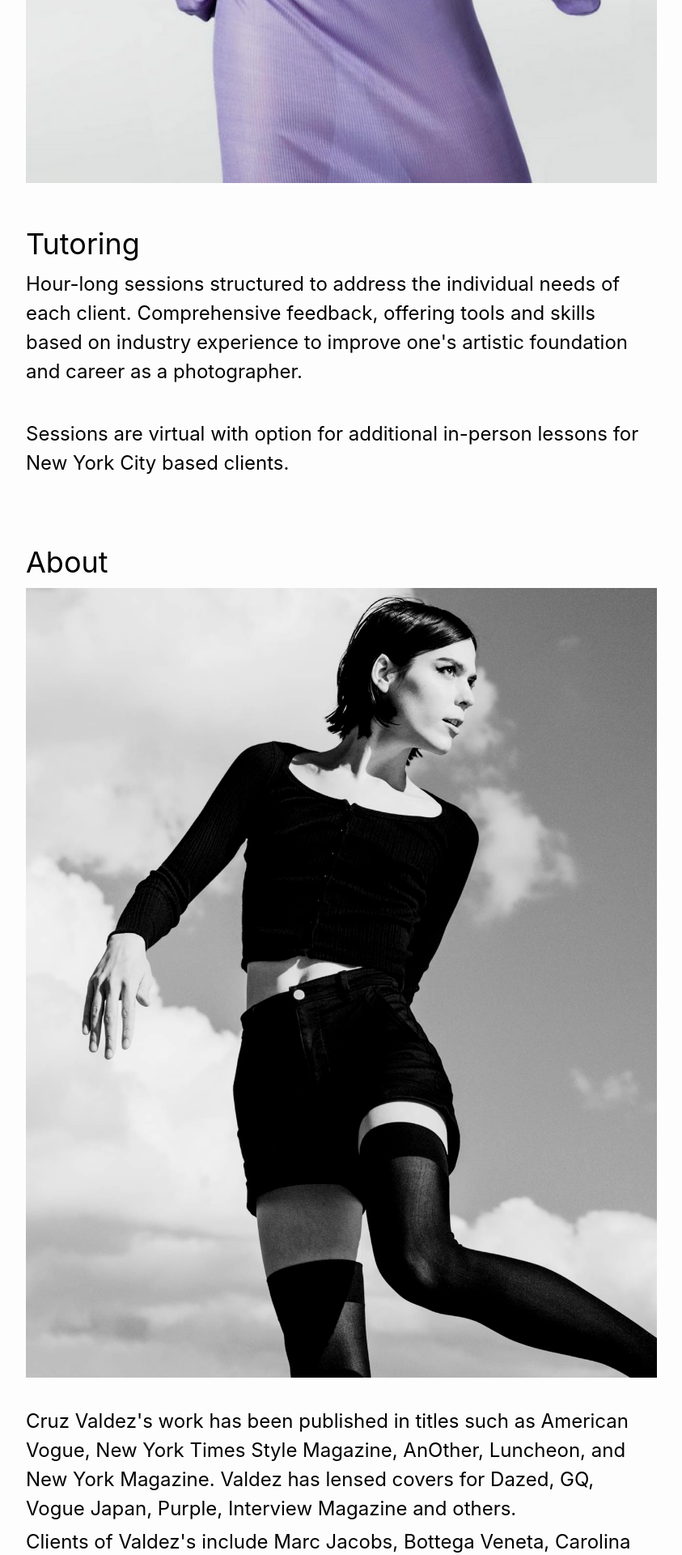
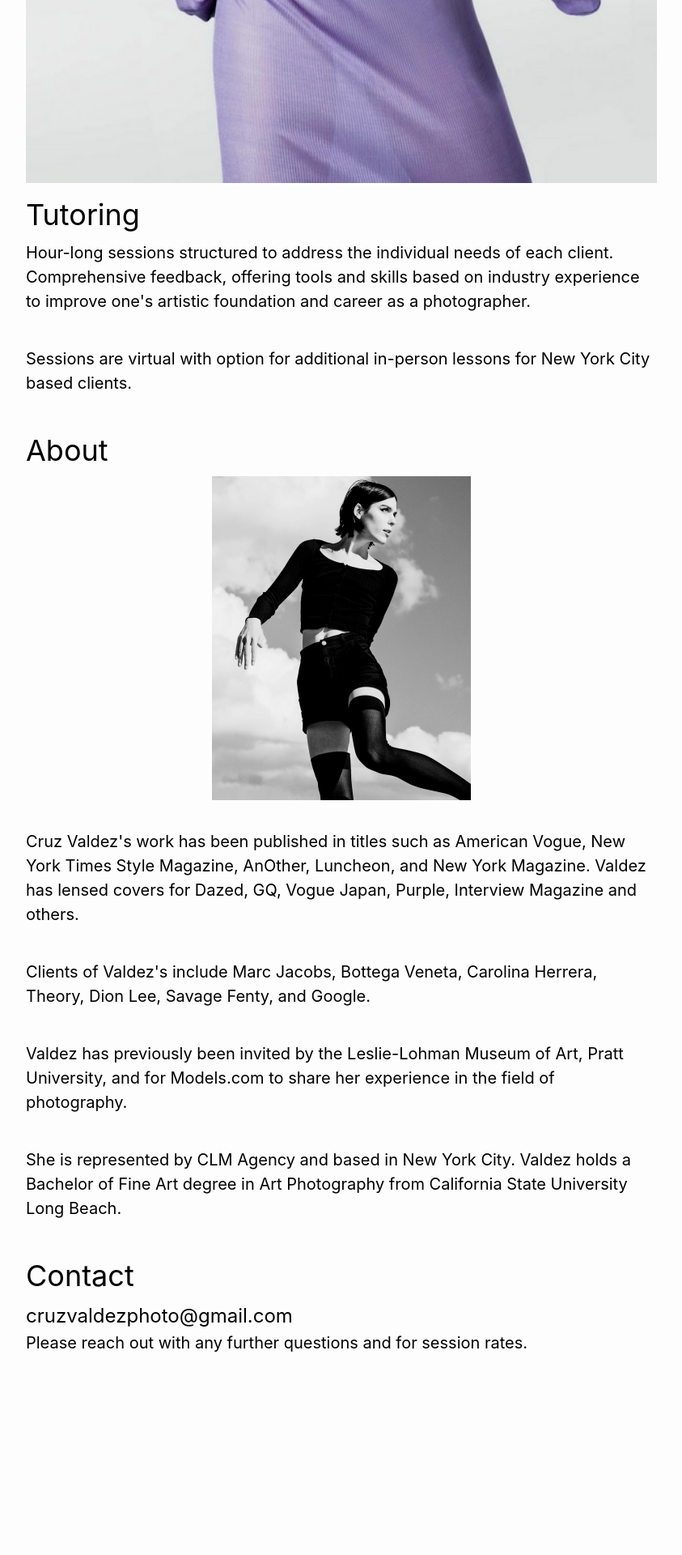
Before and after one commit to maybesheforgot/ccvtutor, a Jekyll site: the page built from index.markdown, in a window 1280 px wide. Shown: the part 853-2773 px from the top of the page at 81% size, without its empty margins (218-1061 px from the left). Built offline with Jekyll 4.4.1, drawn with Linux system fonts in a browser that asks for light colours; after the commit the page ends 2613 px from its top, so only the background shows below that.

Commit message:
made more changes to layout

```diff
--- a/_includes/about.html
+++ b/_includes/about.html
@@ -1,15 +1,13 @@
 <div class="about">
 <h2>About</h2>
-<img src="uploads/sp.jpg"></img>
-<br>
+<center><img src="uploads/sp.jpg" style="width:320px; height: 400px;"></img></center>
 <br>
 <p>Cruz Valdez's work has been published in titles such as American Vogue, New York Times Style Magazine, AnOther, Luncheon, and New York Magazine. Valdez has lensed covers for Dazed, GQ, Vogue Japan, Purple, Interview Magazine and others.</p>
-
+<br>
 <p>Clients of Valdez's include Marc Jacobs, Bottega Veneta, Carolina Herrera, Theory, Dion Lee, Savage Fenty, and Google.</p>
-
+<br>
 <p>Valdez has previously been invited by the Leslie-Lohman Museum of Art, Pratt University, and for Models.com to share her experience in the field of photography.</p>
-
+<br>
 <p>She is represented by CLM Agency and based in New York City. Valdez holds a Bachelor of Fine Art degree in Art Photography from California State University Long Beach.</p>
 <br>
-<br>
 </div>
--- a/_includes/tutoring.html
+++ b/_includes/tutoring.html
@@ -1,9 +1,7 @@
 <div class="tutoring">
-<br>
 <h2>Tutoring</h2>
 <p>Hour-long sessions structured to address the individual needs of each client. Comprehensive feedback, offering tools and skills based on industry experience to improve one's artistic foundation and career as a photographer.</p>
 <br>
 <p>Sessions are virtual with option for additional in-person lessons for New York City based clients.</p>
 <br>
-<br>
 </div>
--- a/_sass/minima/_base.scss
+++ b/_sass/minima/_base.scss
@@ -95,6 +95,11 @@
  */
 h1, h2, h3, h4, h5, h6 {
   font-weight: $base-font-weight;
+}
+
+
+p {
+    font-size: 20px;
 }
 
 
--- a/_sass/minima/_layout.scss
+++ b/_sass/minima/_layout.scss
@@ -56,7 +56,7 @@
     text-align: right;
 
     label[for="nav-trigger"] {
-      display: block;
+      display: none;
       float: right;
       width: 36px;
       height: 36px;
@@ -65,7 +65,7 @@
     }
 
     .menu-icon {
-      display: block;
+      display: none;
       float: right;
       width: 36px;
       height: 26px;
@@ -89,7 +89,7 @@
     }
 
     .page-link {
-      display: block;
+      display: none;
       padding: 5px 10px;
 
       &:not(:last-child) {
--- a/index.markdown
+++ b/index.markdown
@@ -18,7 +18,6 @@
      - image: uploads/slider/image11.jpg
      - image: uploads/slider/image12.jpg
      - image: uploads/slider/image13.jpg
-     - image: uploads/slider/image14.jpg
 ---
 ## Tutoring
 
```
Also changed, not shown: uploads/slider/image13.jpg, uploads/slider/image14.jpg (deleted).
